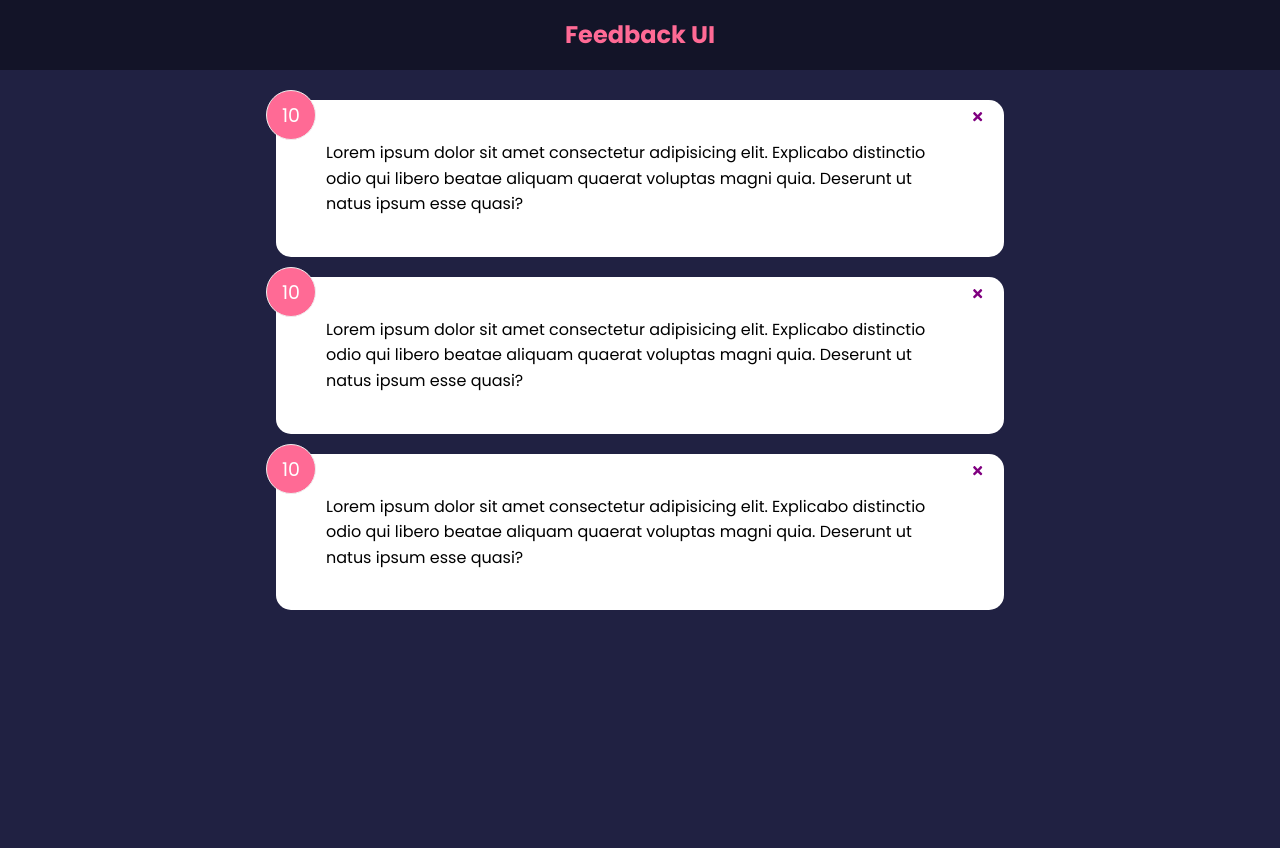
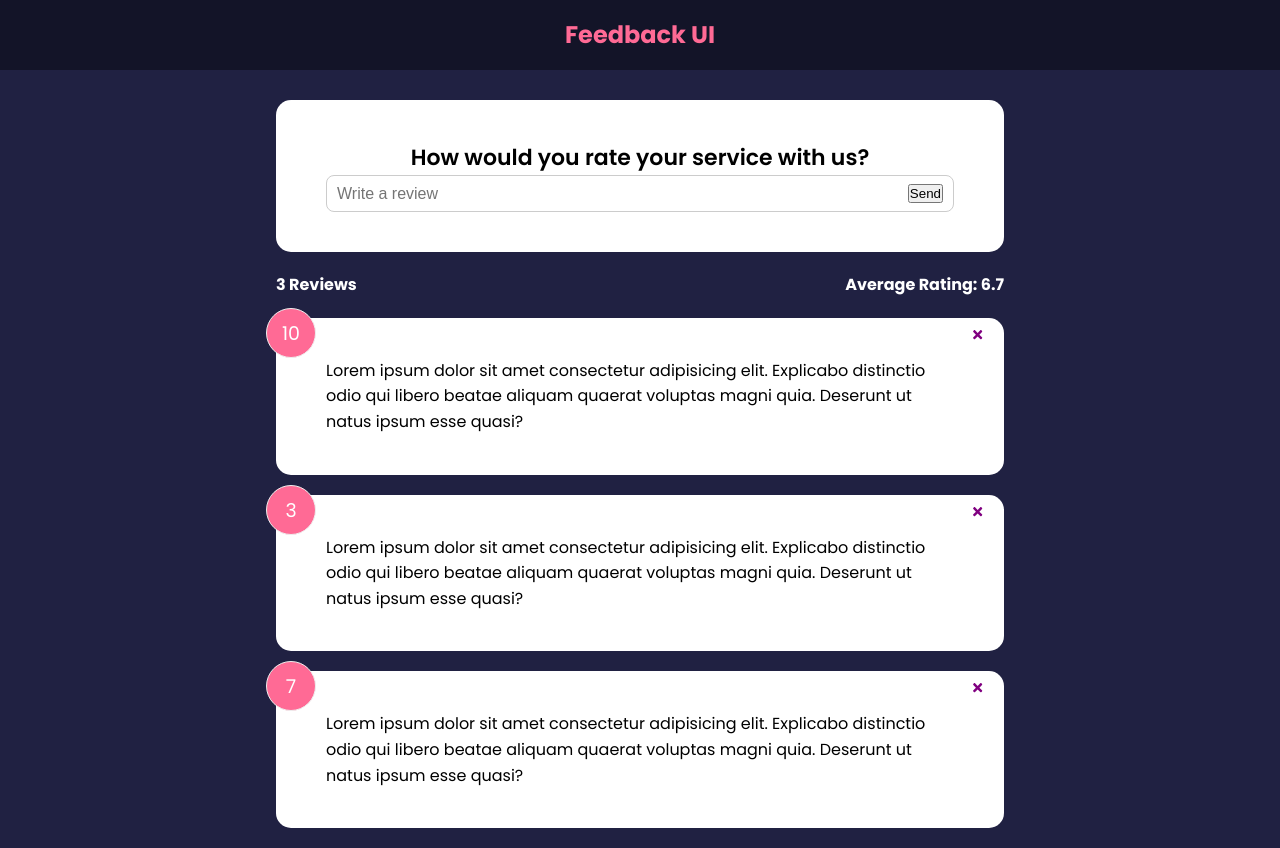
Before and after one commit to ACarr0ll/feedbackform, a React (Create React App) app: page / in a window 1280 px wide. Before the commit the page ends 800 px from the top, so only its background shows below. Built offline with nearby package versions, Linux system fonts and the light colour scheme.

Commit message:
Added Feedback Form

```diff
--- a/src/App.js
+++ b/src/App.js
@@ -1,8 +1,9 @@
 import Header from './components/Header'
 import FeedbackList from './components/FeedbackList'
 import { useState } from 'react'
-
+import FeedbackStats from './components/FeedbackStats';
 import FeedbackData from './data/FeedbackData';
+import FeedbackForm from './components/FeedbackForm';
 
 
 function App() {
@@ -18,6 +19,8 @@
         <>
             <Header />
             <div className='container'>
+                <FeedbackForm />
+                <FeedbackStats feedback={feedback} />
                 <FeedbackList  feedback={feedback} handleDelete={deleteFeedback}/>
             </div>
         </>
--- /dev/null
+++ b/src/components/FeedbackForm.jsx
@@ -0,0 +1,25 @@
+import React from 'react'
+import Card from './shared/Card'
+import { useState } from 'react'
+
+function FeedbackForm() {
+    const [text, setText] = useState('')
+
+    const handleTextChange = (e) => {
+        setText(e.target.value)
+    }
+
+  return (
+    <Card>
+        <form>
+            <h2>How would you rate your service with us?</h2>
+            <div className="input-group">
+                <input type="text" placeholder='Write a review' onChange={handleTextChange} value={text} />
+                <button type="submit">Send</button>
+            </div>
+        </form>
+    </Card>
+  )
+}
+
+export default FeedbackForm
--- /dev/null
+++ b/src/components/FeedbackStats.jsx
@@ -0,0 +1,16 @@
+import React from 'react'
+
+export default function FeedbackStats({feedback}) {
+
+    let average = feedback.reduce((acc, cur) => {
+        return acc + cur.rating
+    }, 0) / feedback.length
+
+    average = average.toFixed(1).replace(/[.,]0$/, '')
+    return (
+    <div className='feedback-stats'>
+        <h4>{feedback.length} Reviews</h4>
+        <h4>Average Rating: {isNaN(average) ? 0 : average}</h4>
+    </div>
+  )
+}
--- a/src/data/FeedbackData.js
+++ b/src/data/FeedbackData.js
@@ -6,12 +6,12 @@
     },
     {
         id: 2,
-        rating: 10,
+        rating: 3,
         text: 'Lorem ipsum dolor sit amet consectetur adipisicing elit. Explicabo distinctio odio qui libero beatae aliquam quaerat voluptas magni quia. Deserunt ut natus ipsum esse quasi?'
     },
     {
         id: 3,
-        rating: 10,
+        rating: 7,
         text: 'Lorem ipsum dolor sit amet consectetur adipisicing elit. Explicabo distinctio odio qui libero beatae aliquam quaerat voluptas magni quia. Deserunt ut natus ipsum esse quasi?'
     }
 ]
```
